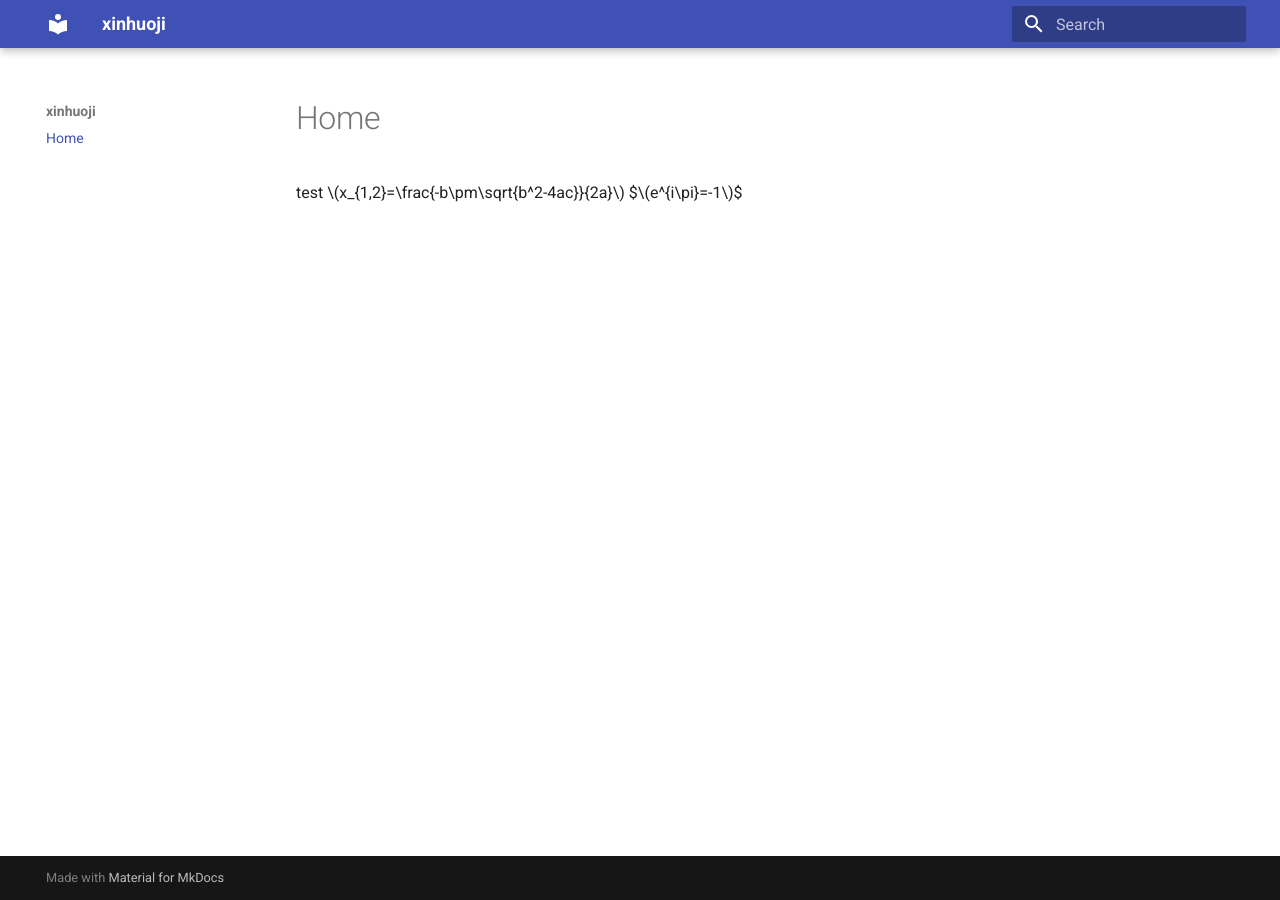
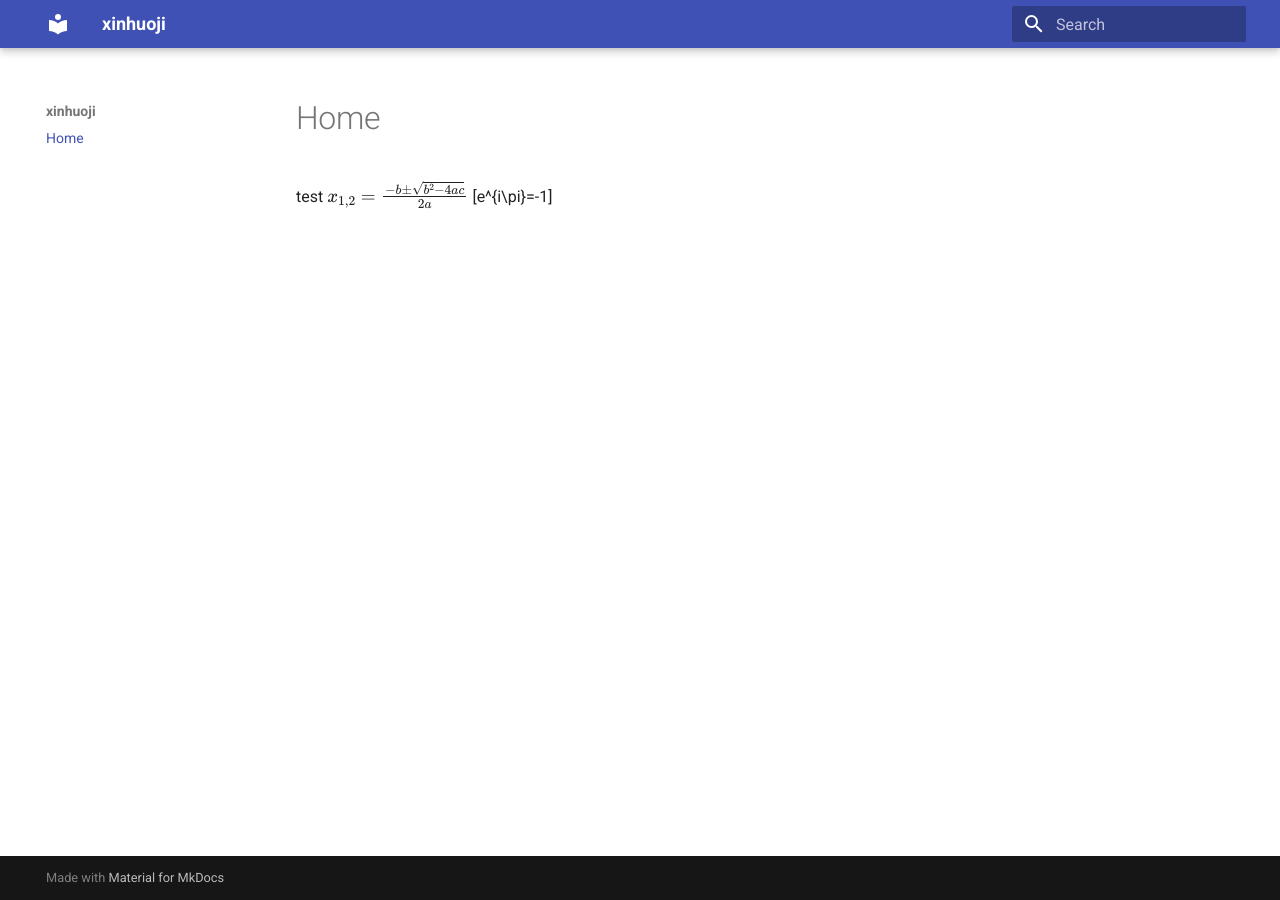
Before and after one commit to xinhuoji/xinhuoji, an MkDocs documentation site: the page built from docs/index.md, in a window 1280 px wide. Built offline with MkDocs 1.6.1 and Material for MkDocs 9.7.7, drawn with Linux system fonts in a browser that asks for light colours.

Commit message:
Test mathjax

```diff
--- a/docs/index.md
+++ b/docs/index.md
@@ -1,2 +1,2 @@
-test $x_{1,2}=\frac{-b\pm\sqrt{b^2-4ac}}{2a}$
-$$e^{i\pi}=-1$$
+test \(x_{1,2}=\frac{-b\pm\sqrt{b^2-4ac}}{2a}\)
+\[e^{i\pi}=-1\]
--- a/docs/javascripts/mathjax.js
+++ b/docs/javascripts/mathjax.js
@@ -1,7 +1,7 @@
 window.MathJax = {
   tex: {
-    inlineMath: [["$", "$"]],
-    displayMath: [["$$", "$$"]],
+    inlineMath: [["\\(", "\\)"]],
+    displayMath: [["\\[", "\\]"]],
     processEscapes: true,
     processEnvironments: true
   },
```
